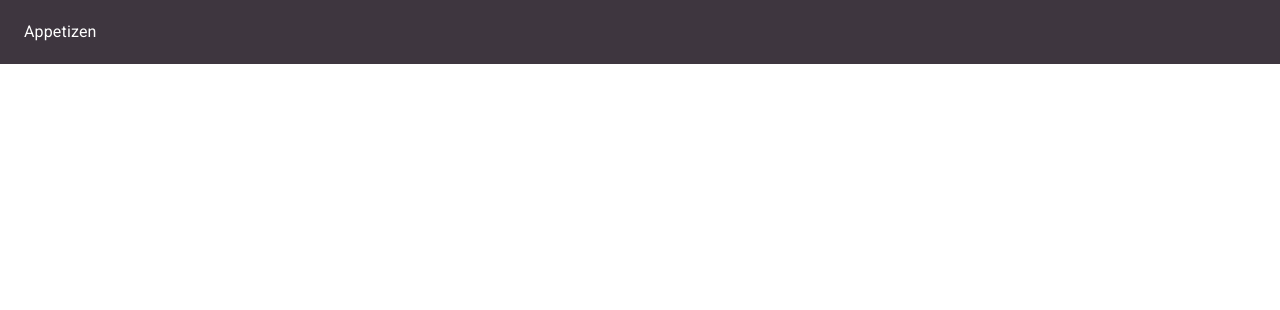
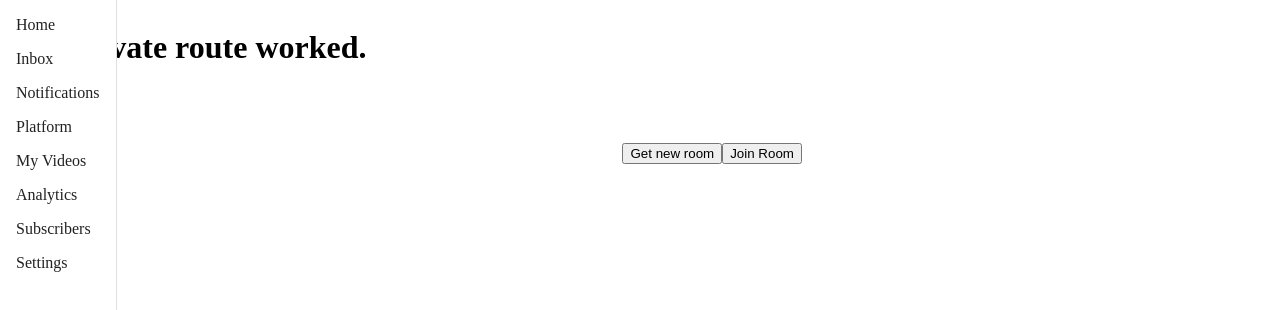
Before and after one commit to pshushereba/appetizen-fe, a React app: page /1/dashboard in a window 1280 px wide. Shown: the top 310 px of the page. Built offline with nearby package versions, Linux system fonts and the light colour scheme; sample sign-in values are in the browser's storage.

Commit message:
Working on websocket video client.

```diff
--- a/package.json
+++ b/package.json
@@ -30,7 +30,9 @@
     "react-router-dom": "^5.2.0",
     "redux": "^4.0.5",
     "redux-logger": "^3.0.6",
-    "redux-thunk": "^2.3.0"
+    "redux-thunk": "^2.3.0",
+    "socket.io": "^3.0.0",
+    "socket.io-client": "^3.0.0"
   },
   "devDependencies": {
     "@babel/core": "^7.12.3",
--- a/public/index.html
+++ b/public/index.html
@@ -7,6 +7,7 @@
       rel="stylesheet"
       href="https://fonts.googleapis.com/css?family=Roboto:300,400,500,700&display=swap"
     />
+    <!-- <script src="/socket.io/socket.io.js"></script> -->
     <title>Appetizen</title>
   </head>
   <body>
--- a/src/App.js
+++ b/src/App.js
@@ -1,4 +1,5 @@
 import React from "react";
+import socketClient from "socket.io-client";
 import { ThemeProvider } from "@material-ui/styles";
 import theme from "./components/styles/Theme.js";
 import { Route, Switch } from "react-router-dom";
@@ -7,10 +8,14 @@ import Nav from "./components/Nav.js";
 import HomePage from "./components/HomePage.js";
 import Dashboard from "./components/dashboard/Dashboard.js";
 
+// https://cors-anywhere.herokuapp.com/
+
+// const SERVER = "https://appetizen-media.herokuapp.com/";
+
 function App() {
+  // const socket = socketClient(SERVER);
   return (
     <ThemeProvider theme={theme}>
-      <Nav />
       <Switch>
         <Route exact path="/" component={HomePage} />
         <PrivateRoute
--- a/src/components/HomePage.js
+++ b/src/components/HomePage.js
@@ -1,12 +1,14 @@
 import React from "react";
+import Nav from "./Nav.js";
 import LoginForm from "./LoginForm.js";
 
 const HomePage = () => {
   return (
-    <div>
+    <>
+      <Nav />
       <h1>Homepage placeholder</h1>
       <LoginForm />
-    </div>
+    </>
   );
 };
 
--- a/src/components/Nav.js
+++ b/src/components/Nav.js
@@ -1,6 +1,8 @@
 import React from "react";
 import { AppBar, Toolbar, Typography } from "@material-ui/core";
 import useScrollTrigger from "@material-ui/core/useScrollTrigger";
+import { makeStyles } from "@material-ui/core/styles";
+import { Link } from "react-router-dom";
 
 function ElevationScroll(props) {
   const { children } = props;
@@ -15,17 +17,44 @@ function ElevationScroll(props) {
   });
 }
 
+const useStyles = makeStyles((theme) => ({
+  toolbarMargin: {
+    ...theme.mixins.toolbar,
+  },
+  title: {
+    flexGrow: 1,
+    color: "white",
+    textDecoration: "none",
+  },
+  link: {
+    textDecoration: "none",
+    color: theme.palette.common.white,
+    margin: theme.spacing(2),
+  },
+}));
+
 const Nav = () => {
+  const classes = useStyles();
+
   return (
-    <div>
+    <>
       <ElevationScroll>
         <AppBar position="fixed">
           <Toolbar>
-            <Typography>Appetizen</Typography>
+            <Typography className={classes.title} component={Link} to="/">
+              Appetizen
+            </Typography>
+            <Typography className={classes.link} component={Link} to="/about">
+              About
+            </Typography>
+            <Typography className={classes.link} component={Link} to="/pricing">
+              Pricing
+            </Typography>
           </Toolbar>
         </AppBar>
       </ElevationScroll>
-    </div>
+      <div className={classes.toolbarMargin} />
+    </>
   );
 };
 
--- /dev/null
+++ b/src/components/Video.js
@@ -0,0 +1,61 @@
+import React, { useState } from "react";
+import Grid from "@material-ui/core/Grid";
+import { makeStyles } from "@material-ui/core/styles";
+import axios from "axios";
+import socketClient from "socket.io-client";
+
+const SERVER = "https://appetizen-media.herokuapp.com/";
+
+const useStyles = makeStyles((theme) => ({
+  video: {
+    width: "100%",
+    height: "100%",
+    objectFit: "cover",
+  },
+}));
+
+const Video = () => {
+  const classes = useStyles();
+  const [myRoom, setMyRoom] = useState("");
+  const socket = socketClient(SERVER);
+
+  socket.on("connection", () => {
+    console.log(`I'm connected with the back-end`);
+  });
+
+  const getRoomID = (e) => {
+    e.preventDefault();
+    axios
+      .get("http://localhost:5000/api/videos/")
+      .then((res) => {
+        console.log(res);
+        setMyRoom(res.data);
+      })
+      .catch((err) => console.log(err));
+  };
+
+  const joinRoom = (e) => {
+    e.preventDefault();
+
+    // axios
+    //   .get(`http://localhost:5000/api/videos/${myRoom}`)
+    //   .then((res) => console.log(res))
+    //   .catch((err) => console.log(err));
+  };
+
+  return (
+    <div>
+      <Grid container direction="column">
+        <Grid item>
+          <button onClick={getRoomID}>Get new room</button>
+          <button onClick={joinRoom}>Join Room</button>
+          <video></video>
+        </Grid>
+        <Grid item></Grid>
+        <Grid item></Grid>
+      </Grid>
+    </div>
+  );
+};
+
+export default Video;
--- a/src/components/dashboard/Dashboard.js
+++ b/src/components/dashboard/Dashboard.js
@@ -1,9 +1,33 @@
 import React from "react";
+import Navigator from "./Navigator.js";
+import Video from "../Video.js";
+import { makeStyles } from "@material-ui/core/styles";
+
+const drawerWidth = 256;
+
+const useStyles = makeStyles((theme) => ({
+  root: {
+    display: "flex",
+  },
+  drawer: {
+    [theme.breakpoints.up("sm")]: {
+      width: drawerWidth,
+      flexShrink: 0,
+    },
+  },
+}));
 
 const Dashboard = () => {
+  const classes = useStyles();
+
   return (
-    <div>
+    <div className={classes.root}>
       <h1>The private route worked.</h1>
+      <nav className={classes.drawer}>
+        <Navigator />
+      </nav>
+
+      <Video />
     </div>
   );
 };
--- /dev/null
+++ b/src/components/dashboard/Navigator.js
@@ -0,0 +1,29 @@
+import React from "react";
+import {
+  Drawer,
+  List,
+  ListItem,
+  ListItemIcon,
+  ListItemText,
+} from "@material-ui/core";
+
+const Navigator = (props) => {
+  return (
+    <div>
+      <Drawer variant="permanent">
+        <List>
+          <ListItem>Home</ListItem>
+          <ListItem>Inbox</ListItem>
+          <ListItem>Notifications</ListItem>
+          <ListItem>Platform</ListItem>
+          <ListItem>My Videos</ListItem>
+          <ListItem>Analytics</ListItem>
+          <ListItem>Subscribers</ListItem>
+          <ListItem>Settings</ListItem>
+        </List>
+      </Drawer>
+    </div>
+  );
+};
+
+export default Navigator;
```
Also changed, not shown: 1 other file (tests, documents, lock files or other folders).
